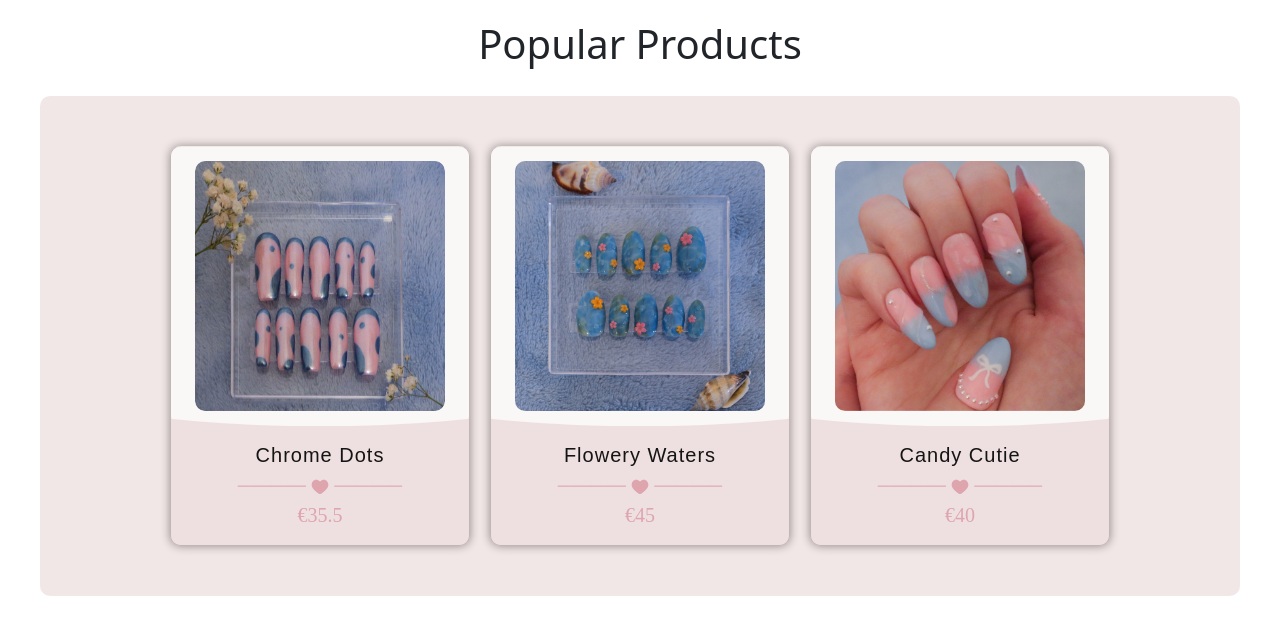
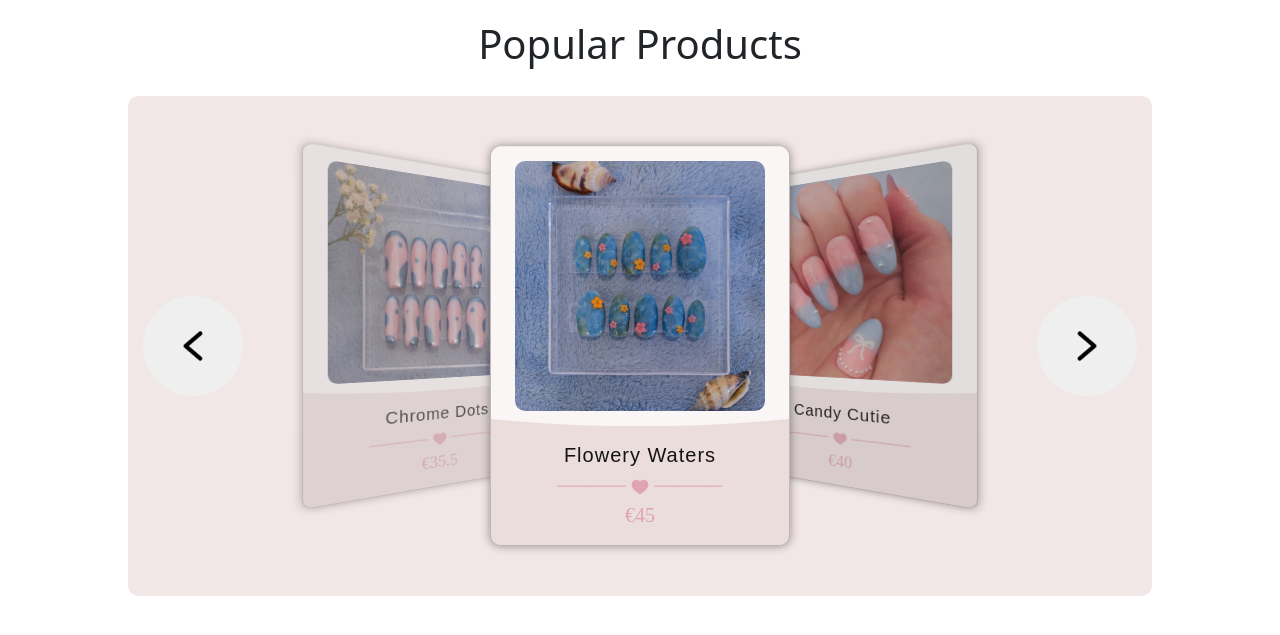
Before and after one commit to Alexitu01/Press-on, an ASP.NET Core app: page / in a window 1280 px wide. Shown: the part 80-715 px from the top of the page. Run offline with ASP.NET Core 8, Linux system fonts and the light colour scheme; data comes from the database, SQL or seed files in the repository; style sheets or scripts are compiled from the project's sources.

Commit message:
made a carousel with products

```diff
--- a/app/Pages/Index.cshtml
+++ b/app/Pages/Index.cshtml
@@ -4,9 +4,67 @@
 <div class="popular_products_container">
     <h1 class="popular_products_title">Popular Products</h1>
     <div class="popular_products">
+        <button class="prev"><img src="imgs/arrow.png" /></button>
         @foreach (var product in Model.productList)
         {
             @await Html.PartialAsync("_ProductPartial", product)
         }
+        <button class="next"><img src="imgs/arrow.png" /></button>
     </div>
 </div>
+
+
+
+<script>
+    const slider = document.querySelectorAll('.product');
+    const next = document.querySelector('.next');
+    const prev = document.querySelector('.prev');
+    let currItem = 1;
+    function sliderShow(){
+        slider[currItem].style.transform = 'translate(0)'
+        slider[currItem].style.zIndex = '10';
+        slider[currItem].style.filter = "none";
+        slider[currItem].style.opacity = "1";
+        slider[currItem].style.pointerEvent = "auto";
+        slider[currItem].style.cursor ="pointer";
+
+
+        let counter = 0;
+        for (i = currItem + 1; i < slider.length; i++) {
+            counter++;
+            slider[i].style.transform = `translate(${200 * counter}px, -5%) scale(${1 - 0.2 * counter}) perspective(20px) rotateY(-1deg)`;
+            slider[i].style.zIndex = 4 - counter;
+            slider[i].style.opacity = counter > 2 ? 0 : counter > 1 ? 0.8 : 0.9;
+            slider[i].style.filter = "brightness(90%)";
+            slider[i].style.pointerEvent ="none";
+            slider[i].style.cursor ="default";
+        }
+
+        counter = 0;
+        for (i = currItem - 1; i >= 0; i--) {
+            counter++;
+            slider[i].style.transform = `translate(${-200 * counter}px, -5%) scale(${1 - 0.2 * counter}) perspective(20px) rotateY(1deg)`;
+            slider[i].style.zIndex = 4 - counter;
+            slider[i].style.opacity = counter > 2 ? 0 : counter > 1 ? 0.5 : 0.7;
+            slider[i].style.filter = "brightness(90%)";
+            slider[i].style.pointerEvent ="none";
+            slider[i].style.cursor ="default";
+        }
+    }
+
+    sliderShow();
+
+    next.onclick = () => {
+        if(currItem != 2){
+            currItem++;
+            sliderShow();
+        }
+    };
+
+    prev.onclick = () => {
+         if(currItem != 0){
+            currItem--;
+            sliderShow();
+        }
+    };
+</script>
--- a/app/Pages/Shared/_Layout.cshtml
+++ b/app/Pages/Shared/_Layout.cshtml
@@ -5,6 +5,8 @@
     <link rel="stylesheet" href="~/lib/bootstrap/dist/css/bootstrap.min.css" />
     <link rel="stylesheet" href="~/css/site.css" asp-append-version="true" />
     <link rel="stylesheet" href="~/app.styles.css" asp-append-version="true" />
+    <link rel="stylesheet" href="~/app.styles.css" asp-append-version="true" />
+    <link rel="stylesheet" href="https://unicons.iconscout.com/release/v4.0.0/css/line.css" />
     <script src="~/js/header-menu.js" asp-append-version="true"></script>
 </head>
 
--- a/app/Pages/Shared/_ProductPartial.cshtml.css
+++ b/app/Pages/Shared/_ProductPartial.cshtml.css
@@ -1,6 +1,6 @@
 .product{
-  position: relative;
-  background-color: rgba(236, 221, 221, 0.691);
+  position:absolute;
+  background-color: rgb(236, 221, 221);
   box-shadow: 0px 0px 10px 0px rgba(0, 0, 0, 0.398);
   width:300px;
   height:400px;
@@ -9,6 +9,7 @@
   border-style:solid;
   border-width: 1px;
   border-color: rgba(155, 141, 141, 0.487);
+  transition: ease-out 0.5s;
 }
 
 .product:hover{
--- a/app/wwwroot/css/site.css
+++ b/app/wwwroot/css/site.css
@@ -40,13 +40,58 @@ body {
 }
 
 .popular_products{
+  position:relative;
   display:flex;
   flex-direction:row;
   justify-content:center;
   align-items:center;
   margin-top:20px;
-  width: 1200px;
+  width: 80%;
   height: 500px;
   background-color: rgba(236, 221, 221, 0.691);
   border-radius: 10px;
+  overflow:hidden;
 }
+
+.next, .prev{
+  position:absolute;
+  display:flex;
+  justify-content:center;
+  align-items:center;
+  width:100px;
+  height:100px;
+  border-radius:50%;
+  border-style:none;
+  color:pink;
+  z-index:999;
+}
+
+.next{
+  right: 15px;
+}
+
+.prev{
+  left: 15px;
+}
+.next:hover, .prev:hover{
+  background-color:rgba(255, 255, 255, 0.596);
+  border-style:solid;
+  border-width:1px;
+  border-color:rgb(236, 221, 221)
+}
+
+button:active{
+  scale:0.9;
+}
+
+.next img{
+  width:50px;
+  height:50px;
+}
+
+.prev img{
+  width:50px;
+  height:50px;
+  transform:rotate(180deg);
+  color:pink;
+}
```
Also changed, not shown: app/wwwroot/imgs/arrow.png (added).
